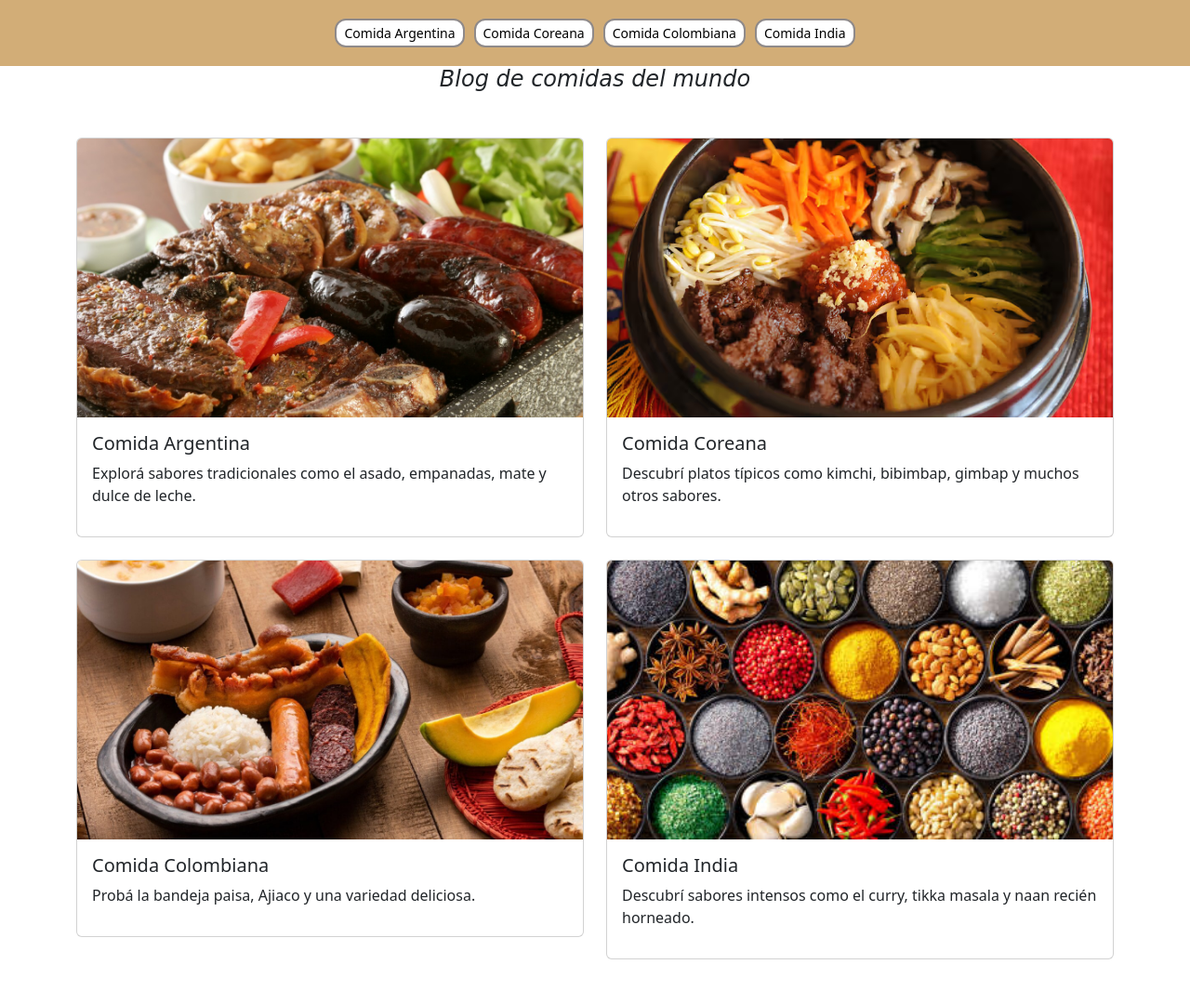
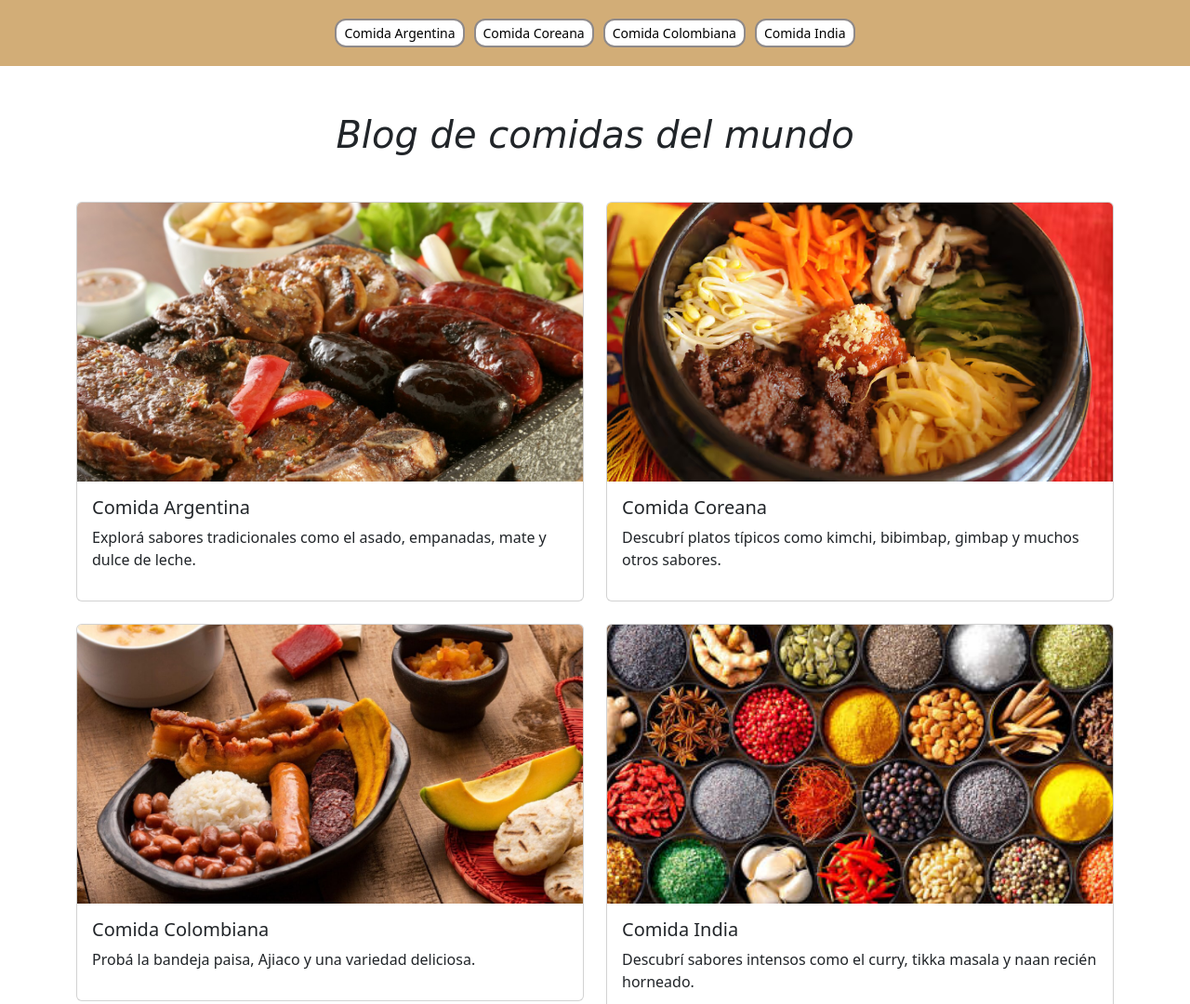
Before and after one commit to M1-Introduccion-al-desarrollo-web/blog-grupo1-lucia-formadora, a plain HTML site: page index.html in a window 1280 px wide. Shown: the top 1080 px of the page at 93% size. Before the commit the page ends 1056 px from the top, so only its background shows below. Drawn offline with nearby package versions, Linux system fonts and the light colour scheme.

Commit message:
first commit

```diff
--- a/index.html
+++ b/index.html
@@ -37,7 +37,7 @@
             </button>
         </a>
     </header>
-    <h1 style="font-style: italic; font-family: cursive; font-size:x-large; text-align: center; font-weight: lighter;"> Blog de comidas del mundo </h1>
+    <h1 style="font-style: italic; font-family: cursive; text-align: center; font-weight: lighter; margin-top: 50px;"> Blog de comidas del mundo </h1>
 
     <main class="container mt-5">
         <section class="row">
```
Also changed, not shown: pages/maria/comidacoreana.html (+2 -1 lines).
